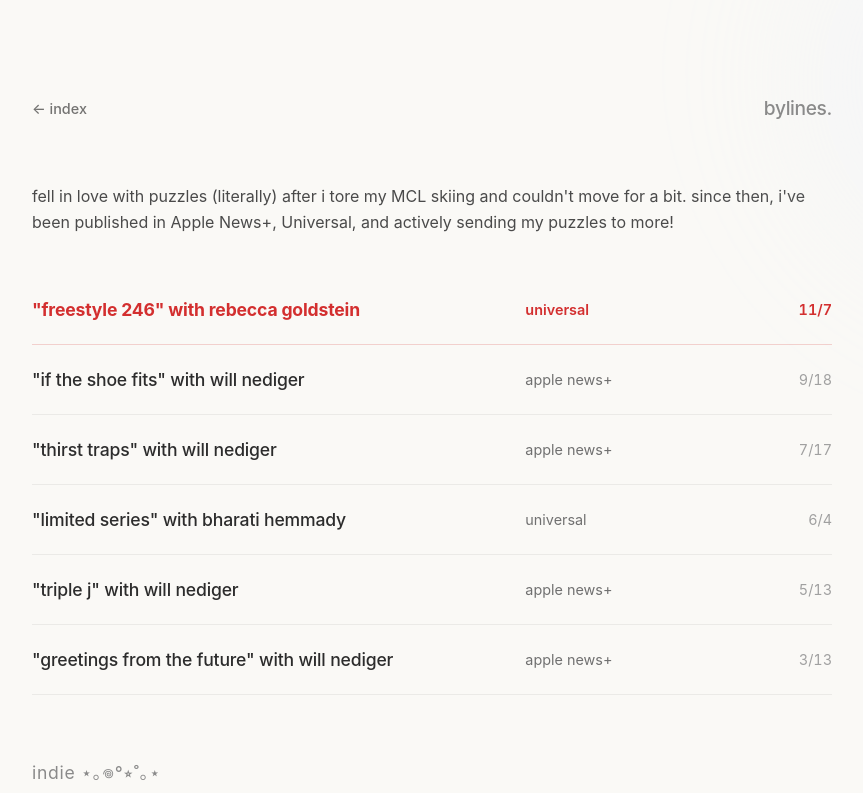
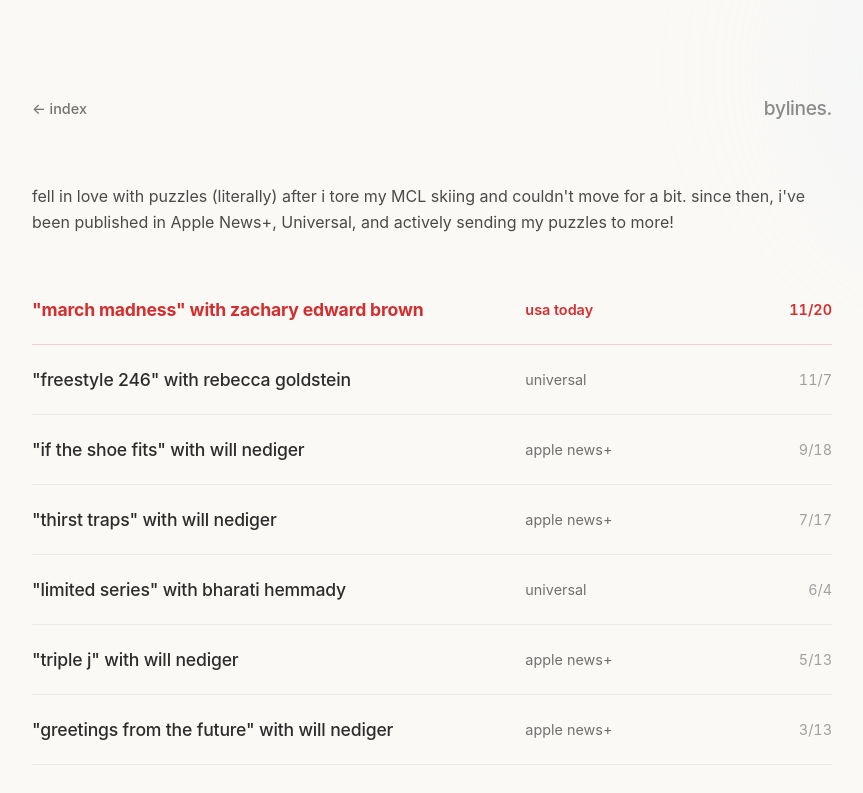
Before and after one commit to namitashashidhar/namitashashidhar.github.io, a plain HTML site: page portfolio.html in a window 1280 px wide. Shown: the top 793 px of the page, without its empty margins (208-1071 px from the left). Drawn offline with Linux system fonts and the light colour scheme.

Commit message:
Update portfolio.html

```diff
--- a/portfolio.html
+++ b/portfolio.html
@@ -255,6 +255,16 @@
             target="_blank"
             rel="noopener noreferrer"
         >
+            <h2 class="article-title">"march madness" with zachary edward brown</h2>
+            <span class="byline">usa today</span>
+            <span class="date">11/20</span>
+        </a>
+        <a
+            href=""
+            class="article-row"
+            target="_blank"
+            rel="noopener noreferrer"
+        >
             <h2 class="article-title">"freestyle 246" with rebecca goldstein</h2>
             <span class="byline">universal</span>
             <span class="date">11/7</span>
```
